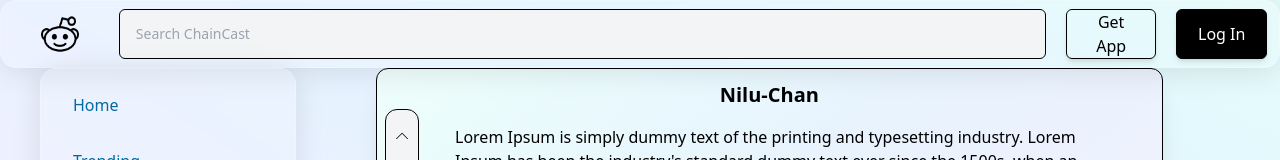
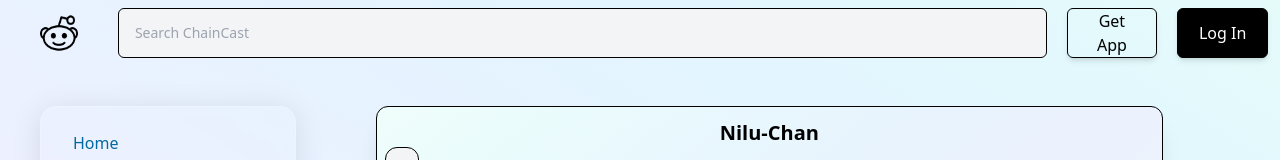
Before and after one commit to nileshgupta1/ChainCast, a React (Vite) app in the folder client/: page / in a window 1280 px wide. Shown: the top 160 px of the page. Built offline with nearby package versions, Linux system fonts and the light colour scheme.

Commit message:
before pulling from remote repo

```diff
--- a/client/src/App.jsx
+++ b/client/src/App.jsx
@@ -35,7 +35,7 @@ const App = () =>{
         <Navbar/>
         {/* <div className='flex flex-row justify-between w-full h-screen'> */}
           <SideBar/>
-          <div id = "parentScrollDiv" className='h-screen overflow-auto customScroll'>
+          <div id = "parentScrollDiv" className='h-screen overflow-auto customScroll mt-10'>
             <InfiniteScroll
               dataLength={data.length}
               next={fetchMoreData}
--- a/client/src/components/Navbar.jsx
+++ b/client/src/components/Navbar.jsx
@@ -2,7 +2,7 @@ import Logo from "../images/reddit-logo.png";
 
 function Navbar() {
     return (
-        <nav className="flex p-2 flex-row justify-center sidebar-blur w-full">
+        <nav className="flex p-2 flex-row justify-center  w-full">
             <img src={Logo} alt="logo" className="w-[5%] md:w-[3%] md:ml-8 md:mr-5 md:p-0 p-1 m-1 cursor-pointer" />
             <input type="text" className="text-sm border w-11/12 border-black rounded-md bg-gray-100 focus:outline-none text-white placeholder-shown:px-4 placeholder-shown:py-1 placeholder-shown:text-md mr-5 ml-5"
                 placeholder="Search ChainCast"
--- a/client/src/components/SideBar.jsx
+++ b/client/src/components/SideBar.jsx
@@ -14,7 +14,7 @@ const SideBar = () => {
     const {ref,isComponentVisible,setIsComponentVisible} = useComponentVisible(false);
     return (
         <>
-            <div className="w-1/5 h-3/4 flex-col md:flex hidden sidebar-blur mx-10 float-left rounded-2xl">
+            <div className="w-1/5 h-3/4 flex-col md:flex hidden sidebar-blur mx-10 mt-10 float-left rounded-2xl">
                 {
                     ["Home","Trending","Streaming","Account"].map((item,index)=>(
                         <SideBarItem title = {item} key = {index+item}/>
--- a/client/src/index.css
+++ b/client/src/index.css
@@ -24,6 +24,7 @@
 
 .sidebar-blur {
     background: rgba(255, 255, 255, 0.12);
+    background-color: transparent;
     border-radius: 16px;
     box-shadow: 0 4px 30px rgba(0, 0, 0, 0.1);
     backdrop-filter: blur(4.2px);
```
